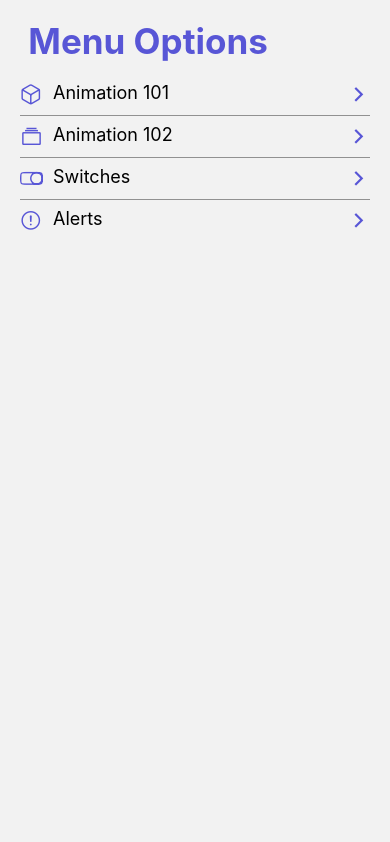
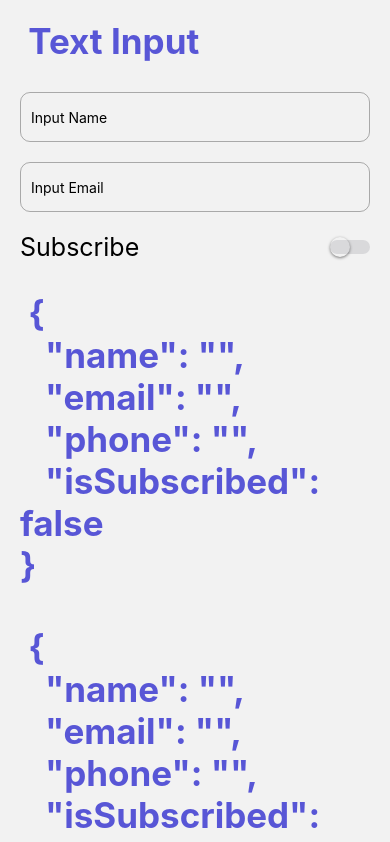
Before and after one commit to andresdavidsv/RNComponetns, a React Native app: screen /TextInputScreen in a window 390 px wide. Shown: the top 842 px of the page. Built offline with nearby package versions, Linux system fonts and the light colour scheme.

Commit message:
feat: add input and validate form

```diff
--- a/package.json
+++ b/package.json
@@ -16,6 +16,7 @@
     "react": "18.1.0",
     "react-native": "0.70.6",
     "react-native-gesture-handler": "^2.9.0",
+    "react-native-prompt-android": "^1.1.0",
     "react-native-safe-area-context": "^4.5.0",
     "react-native-screens": "^3.20.0",
     "react-native-vector-icons": "^9.2.0"
--- a/src/data/menuItems.tsx
+++ b/src/data/menuItems.tsx
@@ -21,4 +21,9 @@ export const menuItems: MenuItem[] = [
     icon: 'alert-circle-outline',
     component: 'AlertScreen',
   },
+  {
+    name: 'TextInputs',
+    icon: 'document-text-outline',
+    component: 'TextInputScreen',
+  },
 ];
--- /dev/null
+++ b/src/hooks/useForm.tsx
@@ -0,0 +1,18 @@
+import {useState} from 'react';
+
+export const useForm = <T extends Object>(initState: T) => {
+  const [state, setState] = useState(initState);
+
+  const onChange = <K extends Object>(value: K, field: keyof T) => {
+    setState({
+      ...state,
+      [field]: value,
+    });
+  };
+
+  return {
+    ...state,
+    form: state,
+    onChange,
+  };
+};
--- a/src/navigator/Navigation.tsx
+++ b/src/navigator/Navigation.tsx
@@ -4,7 +4,8 @@ import {HomeScreen} from '../screens/HomeScreen';
 import {Animation101Screen} from '../screens/Animation101Screen';
 import {Animation102Screen} from '../screens/Animation102Screen';
 import {SwitchScreen} from '../screens/SwitchScreen';
-import { AlertScreen } from '../screens/AlertScreen';
+import {AlertScreen} from '../screens/AlertScreen';
+import {TextInputScreen} from '../screens/TextInputScreen';
 
 const Stack = createStackNavigator();
 
@@ -19,6 +20,7 @@ export const Navigator = () => {
       <Stack.Screen name="Animation102Screen" component={Animation102Screen} />
       <Stack.Screen name="SwitchScreen" component={SwitchScreen} />
       <Stack.Screen name="AlertScreen" component={AlertScreen} />
+      <Stack.Screen name="TextInputScreen" component={TextInputScreen} />
     </Stack.Navigator>
   );
 };
--- a/src/screens/AlertScreen.tsx
+++ b/src/screens/AlertScreen.tsx
@@ -1,5 +1,6 @@
 import React from 'react';
 import {Button, View, Alert} from 'react-native';
+import prompt from 'react-native-prompt-android';
 import {HeaderTitle} from '../components/HeaderTitle';
 import {styles} from '../theme/appTheme';
 
@@ -14,10 +15,42 @@ export const AlertScreen = () => {
       {text: 'OK', onPress: () => console.log('OK Pressed')},
     ]);
   };
+  const showPrompt = () => {
+    // Alert.prompt(
+    //   'Are you ok?',
+    //   'These actions are irreversible',
+    //   (value: string) => console.log({value}),
+    //   'plain-text',
+    //   'Hello World',
+    // );
+    prompt(
+      'Enter password',
+      'Enter your password to claim your $1.5B in lottery winnings',
+      [
+        {
+          text: 'Cancel',
+          onPress: () => console.log('Cancel Pressed'),
+          style: 'cancel',
+        },
+        {
+          text: 'OK',
+          onPress: password => console.log('OK Pressed, password: ' + password),
+        },
+      ],
+      {
+        type: 'secure-text',
+        cancelable: false,
+        defaultValue: 'test',
+        placeholder: 'placeholder',
+      },
+    );
+  };
   return (
     <View style={styles.globalmargin}>
       <HeaderTitle title="Alert" />
+      <View style={{height: 10}} />
       <Button title="Show Alert" onPress={() => showAlert()} />
+      <Button title="Show Prompt" onPress={() => showPrompt()} />
     </View>
   );
 };
--- /dev/null
+++ b/src/screens/TextInputScreen.tsx
@@ -0,0 +1,89 @@
+import React, {useState} from 'react';
+import {
+  StyleSheet,
+  TextInput,
+  View,
+  KeyboardAvoidingView,
+  Platform,
+  ScrollView,
+  Keyboard,
+  Text,
+} from 'react-native';
+import {HeaderTitle} from '../components/HeaderTitle';
+import {styles} from '../theme/appTheme';
+import {TouchableWithoutFeedback} from 'react-native-gesture-handler';
+import {useForm} from '../hooks/useForm';
+import {CustomSwitch} from '../components/CustomSwitch';
+
+export const TextInputScreen = () => {
+  const {form, onChange, isSubscribed} = useForm({
+    name: '',
+    email: '',
+    phone: '',
+    isSubscribed: false,
+  });
+
+  return (
+    <KeyboardAvoidingView
+      behavior={Platform.OS === 'ios' ? 'padding' : 'height'}>
+      <ScrollView>
+        <TouchableWithoutFeedback onPress={Keyboard.dismiss}>
+          <View style={styles.globalmargin}>
+            <HeaderTitle title="Text Input" />
+            <TextInput
+              style={stylesScreen.textInput}
+              placeholder="Input Name"
+              autoCorrect={false}
+              autoCapitalize="words"
+              onChangeText={value => onChange(value, 'name')}
+            />
+            <TextInput
+              style={stylesScreen.textInput}
+              placeholder="Input Email"
+              autoCorrect={false}
+              autoCapitalize="none"
+              onChangeText={value => onChange(value, 'email')}
+              keyboardType="email-address"
+            />
+            <View style={stylesScreen.switchRow}>
+              <Text style={stylesScreen.switchText}>Subscribe</Text>
+              <CustomSwitch
+                isOn={isSubscribed}
+                onChange={value => onChange(value, 'isSubscribed')}
+              />
+            </View>
+            <HeaderTitle title={JSON.stringify(form, null, 3)} />
+            <HeaderTitle title={JSON.stringify(form, null, 3)} />
+            <TextInput
+              style={stylesScreen.textInput}
+              placeholder="Input Phone"
+              onChangeText={value => onChange(value, 'phone')}
+              keyboardType="phone-pad"
+            />
+          </View>
+          <View style={{height: 100}} />
+        </TouchableWithoutFeedback>
+      </ScrollView>
+    </KeyboardAvoidingView>
+  );
+};
+
+const stylesScreen = StyleSheet.create({
+  textInput: {
+    borderWidth: 1,
+    borderColor: 'rgba(0,0,0,0.3)',
+    height: 50,
+    paddingHorizontal: 10,
+    borderRadius: 10,
+    marginVertical: 10,
+  },
+  switchRow: {
+    flexDirection: 'row',
+    justifyContent: 'space-between',
+    alignItems: 'center',
+    marginVertical: 10,
+  },
+  switchText: {
+    fontSize: 25,
+  },
+});
```
Also changed, not shown: 1 other file (tests, documents, lock files or other folders).
